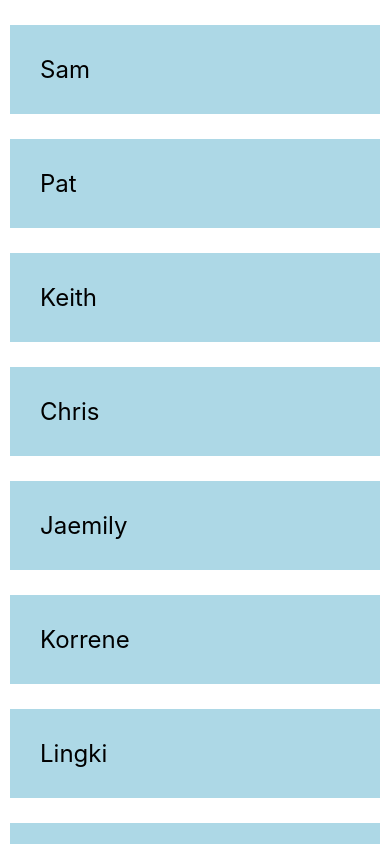
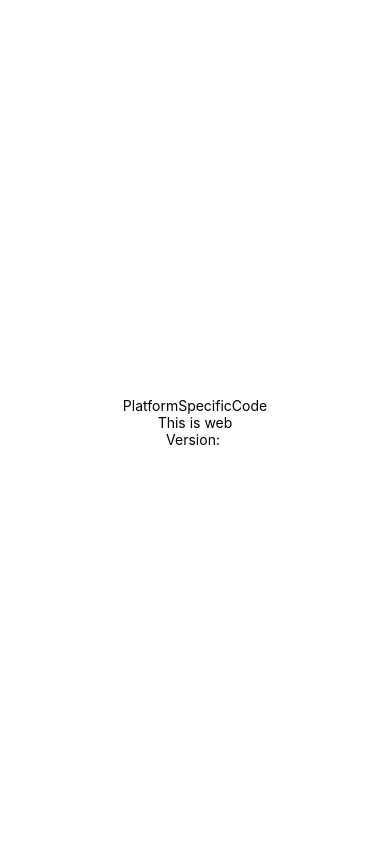
Before and after one commit to vjgaspay/react-native-devjedis, a React Native app: screen / in a window 390 px wide. Built offline with nearby package versions, Linux system fonts and the light colour scheme.

Commit message:
Lesson 4: SafeAreaView that works on Android, Color themes, Background image, Platform-specific code

```diff
--- a/App.js
+++ b/App.js
@@ -1,78 +1,25 @@
-import { useState } from 'react';
-import { StatusBar } from 'expo-status-bar';
-import { Text, View, SafeAreaView, TextInput, Button, Alert, Pressable, Image, TouchableWithoutFeedback, Keyboard, ScrollView, FlatList } from 'react-native';
-import { useFonts } from 'expo-font';
-import { Ionicons, FontAwesome } from '@expo/vector-icons';
+import { Text, View, StyleSheet } from "react-native";
+import SafeAreaViewComponent from "./SafeAreaViewComponent";
+import { StatusBar } from "expo-status-bar";
+import { SafeAreaProvider } from "react-native-safe-area-context";
+import ColorThemes from "./ColorThemes";
+import BackgroundImage from "./BackgroundImage";
+import PlatformSpecificCode from "./PlatformSpecificCode";
 
-import { styles } from "./assets/styles/styles";
+const App = () => {
+    return (
+        <SafeAreaProvider>
+            {/* <SafeAreaViewComponent /> */}
+            {/* <ColorThemes /> */}
+            {/* <BackgroundImage /> */}
 
-export default function App() {
-    const [ inputText, setInputText ] = useState("Test value");
-    const [ people, setPeople ] = useState([
-        { name: 'Sam', id: '1' },
-        { name: 'Pat', id: '2' },
-        { name: 'Keith', id: '3' },
-        { name: 'Chris', id: '4' },
-        { name: 'Jaemily', id: '5' },
-        { name: 'Korrene', id: '6' },
-        { name: 'Lingki', id: '7' },
-        { name: 'Jeff', id: '8' },
-        { name: 'Daniel', id: '9' },
-        { name: 'Aldwin', id: '10' },
-    ]);
+            <PlatformSpecificCode />
 
-    const [fontsLoaded] = useFonts({
-        'Fuggles-Regular': require('./assets/fonts/Fuggles-Regular.ttf')
-    });
-
-    if( !fontsLoaded ) return null;
-
-    return (
-
-            <SafeAreaView style={styles.mainContainer}>
-                <View style={styles.container}>
-
-                    <FlatList
-                        keyExtractor={ (item) => item.id }
-                        data={people}
-                        renderItem={ ({ item }) => (
-                            <Text style={styles.person}>{ item.name }</Text>
-                        ) }
-                    />
-
-                    {/* <ScrollView>
-                        { people.map( (person) => (
-                            <View key={person.key}>
-                                <Text style={styles.person}>{ person.name }</Text>
-                            </View>
-                        ) ) }
-                    </ScrollView> */}
-
-
-
-                    {/* <Text style={{ color: 'green' }}>
-                        Hello <Text style={{ fontWeight: 'bold' }}>World</Text>!
-                    </Text>
-
-                    <TextInput style={styles.textInput} placeholder="Text input" value={ inputText } onChangeText={ setInputText } />
-                    <Text>{ inputText }</Text>
-
-                    <Button title='Press to see alert' color="red" onPress={ () => Alert.alert("You pressed the button.") } />
-
-                    <Pressable style={styles.pressable} onPress={ () => Alert.alert("You pressed the pressable.") }>
-                        <FontAwesome name="check" size={24} color="lightgreen" />
-                        <Text style={styles.pressableText}>Pressable text</Text>
-                    </Pressable>
-
-                    <Text style={{ fontFamily: 'Fuggles-Regular', fontSize: 30 }}>Fuggles-Regular font this is a test</Text>
-
-                    <Image source={ require('./assets/images/logo.jpg') } style={{ width: 100, height: 100 }} />
-
-                    <Ionicons name="person" size={50} color="purple" /> */}
-                </View>
-
-                <StatusBar style="auto" />
-            </SafeAreaView>
-
+            <StatusBar />
+        </SafeAreaProvider>
     );
 }
+const styles = StyleSheet.create({
+});
+
+export default App;
--- /dev/null
+++ b/BackgroundImage.js
@@ -0,0 +1,33 @@
+import { Text, View, StyleSheet, ImageBackground } from "react-native";
+
+const image = require("./assets/images/background-image.png");
+
+const BackgroundImage = () => {
+    return (
+        <View style={styles.container}>
+            <ImageBackground source={image} style={styles.image}>
+                <Text style={styles.text}>Text element in front of background image</Text>
+            </ImageBackground>
+        </View>
+    );
+}
+
+const styles = StyleSheet.create({
+    container: {
+        flex: 1,
+    },
+    image: {
+        flex: 1,
+        resizeMode: 'cover',
+        justifyContent: 'center'
+    },
+    text: {
+        color: 'white',
+        fontSize: 14,
+        padding: 10,
+        textAlign: 'center',
+        backgroundColor: '#00000055'
+    }
+});
+
+export default BackgroundImage;
--- /dev/null
+++ b/ColorThemes.js
@@ -0,0 +1,36 @@
+import { Text, View, StyleSheet, useColorScheme } from "react-native";
+
+const ColorThemes = () => {
+    const colorScheme = useColorScheme();
+
+    const themeTextStyle = ( colorScheme === 'light' ) ? styles.lightThemeText : styles.darkThemeText;
+    const themeContainerStyle = ( colorScheme === 'light' ) ? styles.lightContainer : styles.darkContainer;
+
+    return (
+        <View style={[styles.container, themeContainerStyle]}>
+            <Text style={themeTextStyle}>ColorThemes</Text>
+        </View>
+    );
+}
+
+const styles = StyleSheet.create({
+    container: {
+        flex: 1,
+        justifyContent: 'center',
+        alignItems: 'center'
+    },
+    lightContainer: {
+        backgroundColor: 'white'
+    },
+    lightThemeText: {
+        color: 'black'
+    },
+    darkContainer: {
+        backgroundColor: '#333'
+    },
+    darkThemeText: {
+        color: 'white'
+    },
+});
+
+export default ColorThemes;
--- /dev/null
+++ b/PlatformSpecificCode.js
@@ -0,0 +1,26 @@
+import { Text, View, StyleSheet, Platform } from "react-native";
+
+const PlatformSpecificCode = () => {
+    const text = ( Platform.OS === 'android' ) ? 'This is android.'
+        : ( Platform.OS === 'ios' ) ? 'This is iOS.'
+        : 'This is web'
+    ;
+
+    return (
+        <View style={styles.container}>
+            <Text>PlatformSpecificCode</Text>
+            <Text>{ text }</Text>
+            <Text>Version: { Platform.Version }</Text>
+        </View>
+    );
+}
+
+const styles = StyleSheet.create({
+    container: {
+        flex: 1,
+        justifyContent: 'center',
+        alignItems: 'center'
+    }
+});
+
+export default PlatformSpecificCode;
--- /dev/null
+++ b/SafeAreaViewComponent.js
@@ -0,0 +1,21 @@
+import { Text, View, StyleSheet } from "react-native";
+import { SafeAreaView, useSafeAreaInsets } from "react-native-safe-area-context";
+
+const SafeAreaViewComponent = () => {
+    const insets = useSafeAreaInsets();
+
+    return (
+        <View style={{ paddingTop: insets.top }}>
+            <Text>SafeAreaView</Text>
+
+            <Text>{ "insets.top: " + insets.top }</Text>
+            <Text>{ "insets.bottom: " + insets.bottom }</Text>
+            <Text>{ "insets.right: " + insets.right }</Text>
+            <Text>{ "insets.left: " + insets.left }</Text>
+        </View>
+    );
+}
+const styles = StyleSheet.create({
+});
+
+export default SafeAreaViewComponent;
--- a/app.json
+++ b/app.json
@@ -5,7 +5,7 @@
     "version": "1.0.0",
     "orientation": "portrait",
     "icon": "./assets/icon.png",
-    "userInterfaceStyle": "light",
+    "userInterfaceStyle": "automatic",
     "splash": {
       "image": "./assets/splash.jpg",
       "resizeMode": "contain",
@@ -15,9 +15,11 @@
       "**/*"
     ],
     "ios": {
+        "userInterfaceStyle": "light",
       "supportsTablet": true
     },
     "android": {
+        "userInterfaceStyle": "dark",
       "adaptiveIcon": {
         "foregroundImage": "./assets/adaptive-icon.png",
         "backgroundColor": "#ffffff"
--- a/package.json
+++ b/package.json
@@ -12,11 +12,12 @@
     "expo": "~49.0.11",
     "expo-status-bar": "~1.6.0",
     "react": "18.2.0",
-    "react-native": "0.72.4",
+    "react-native": "0.72.5",
     "react-native-web": "~0.19.6",
     "react-dom": "18.2.0",
     "@expo/webpack-config": "^19.0.0",
-    "expo-font": "~11.4.0"
+    "expo-font": "~11.4.0",
+    "react-native-safe-area-context": "4.6.3"
   },
   "devDependencies": {
     "@babel/core": "^7.20.0"
```
Also changed, not shown: App2.js (added, +78 -0 lines), assets/images/background-image.png (added), notes.txt (added), 1 other file (tests, documents, lock files or other folders).
